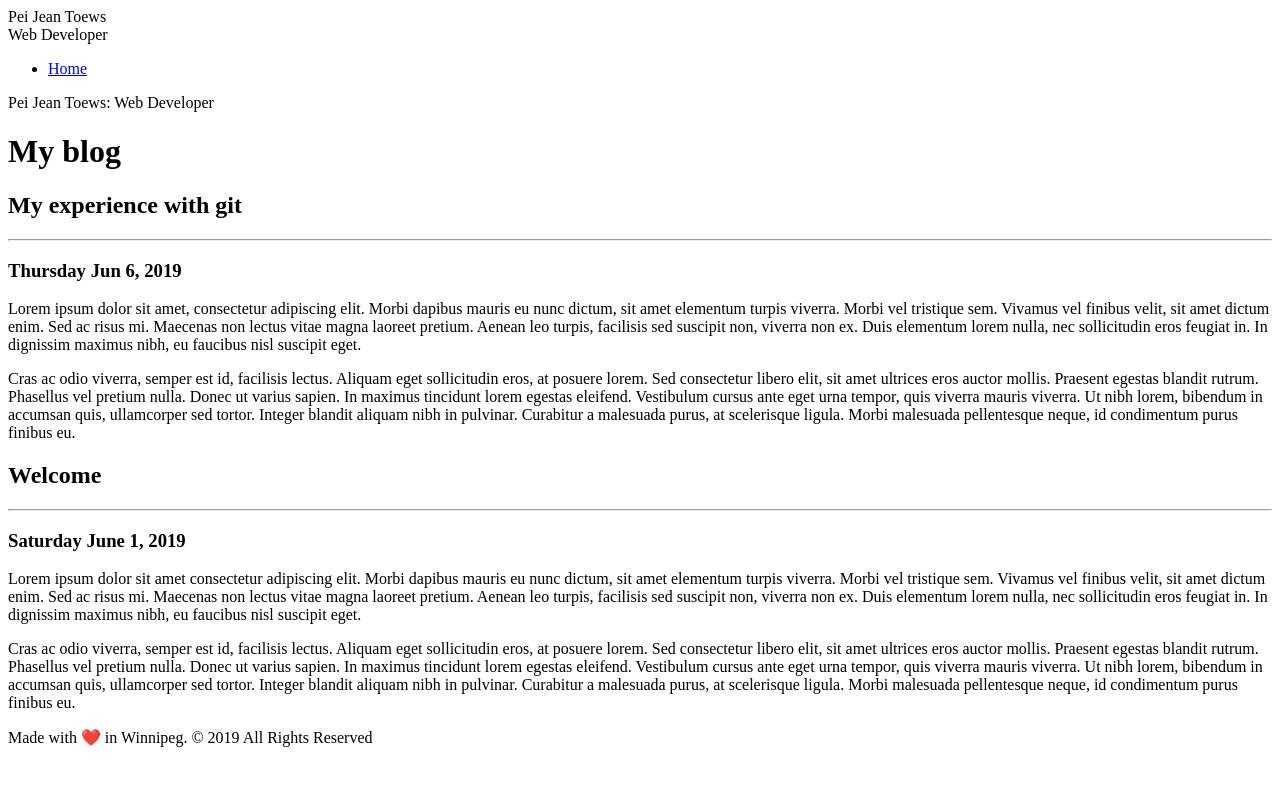
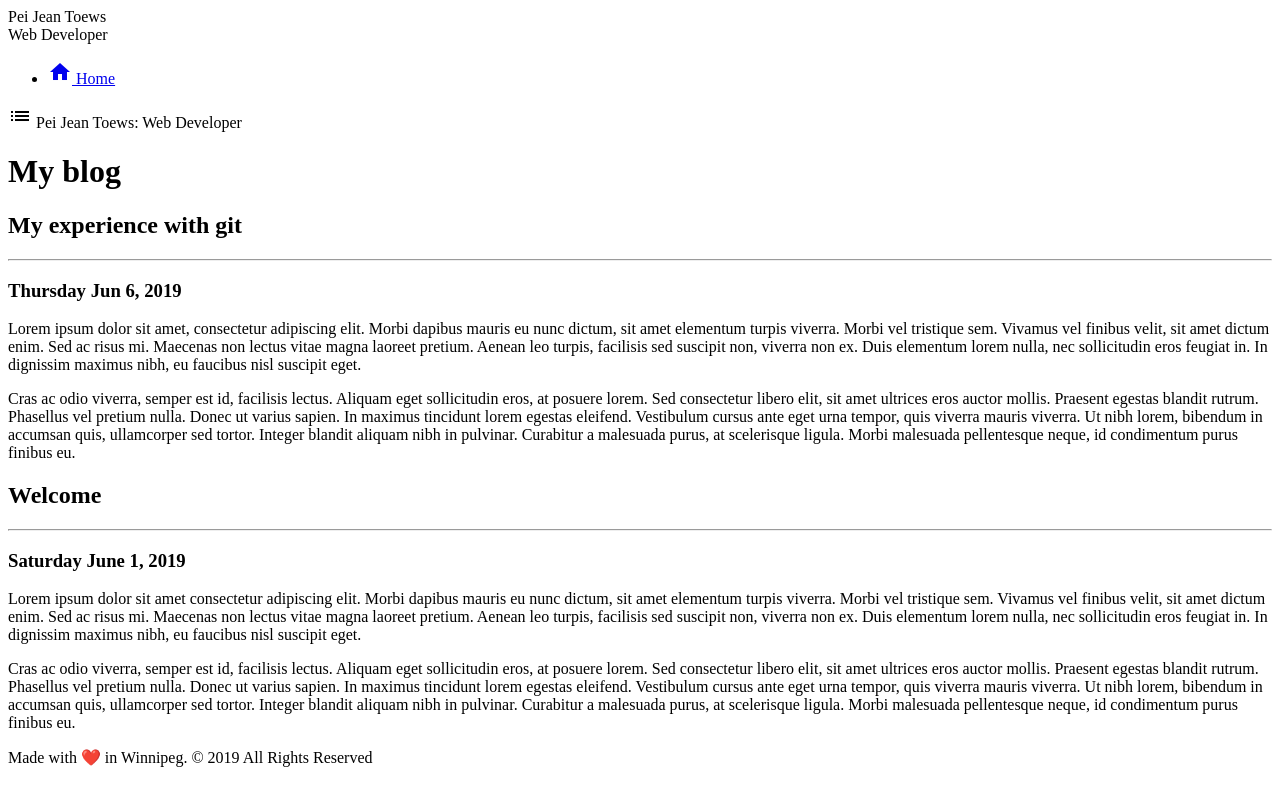
Before and after one commit to PJToews/personal-blog, a plain HTML site: page index.html in a window 1280 px wide. Drawn offline with Linux system fonts and the light colour scheme.

Commit message:
Add Google Material Icons

```diff
--- a/index.html
+++ b/index.html
@@ -4,8 +4,10 @@
   <meta charet="UTF-8">
   <meta name="viewport" content="width=device-width, initial-scale=1.0">
   <meta http-equiv="X-UA-Compatible" content="ie-edge">
+  <link href="https://fonts.googleapis.com/icon?family=Material+Icons" rel="stylesheet">
   <title>Pei Jean Toews - Web Developer</title>
 </head>
+
 <body>
   <div class="parent">
     <div class="wrapper">
@@ -14,7 +16,11 @@
           <div class="site-header">Pei Jean Toews</div>
           <div class="site-subheader">Web Developer</div>
           <ul class="site-navigation">
-            <li><a href="index.html">Home</a></li>
+            <li>
+              <a href="index.html">
+                <i class="material-icons">home</i> Home
+              </a>
+            </li>
           </ul>
         </div>
       </nav>
@@ -22,6 +28,7 @@
       <main>
         <div class="menu">
           <div class="menu-icon" id="sidebarCollapse">
+            <i class="material-icons"> list </i>
             <span class="mobile-header">Pei Jean Toews: Web Developer</span>
           </div>
         </div>
```
